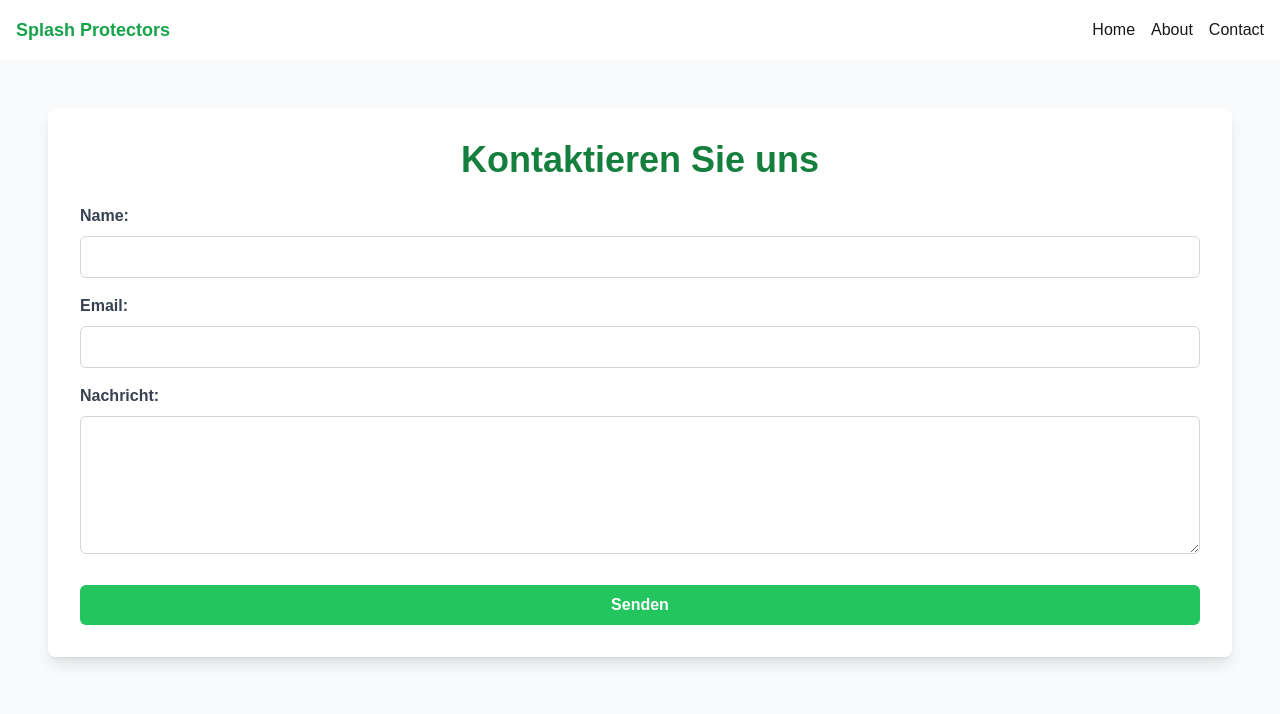
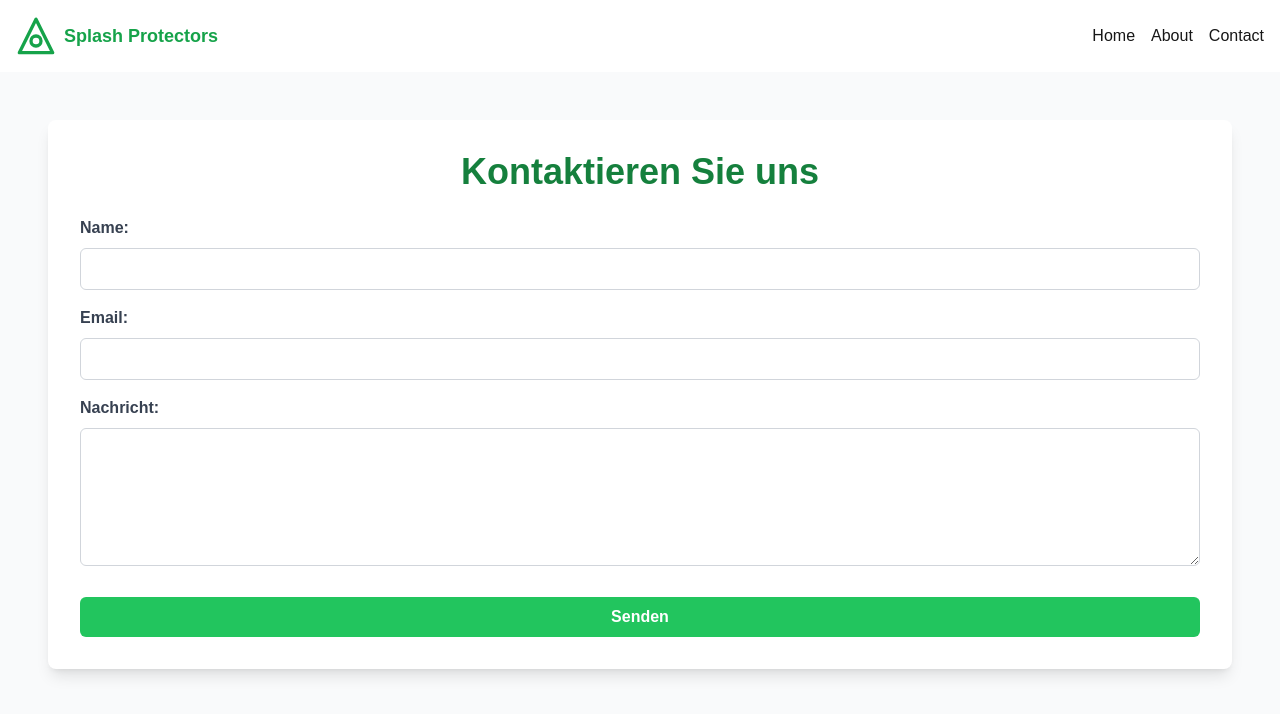
Before and after one commit to TihanMo/DrizzleGuard, a Next.js app: page /contact in a window 1280 px wide. Shown: the top 714 px of the page. Built offline with nearby package versions, Linux system fonts and the light colour scheme.

Commit message:
Header logo added

```diff
--- a/src/app/components/Header.js
+++ b/src/app/components/Header.js
@@ -6,7 +6,26 @@ export default function Header() {
   return (
     <header className="bg-white shadow p-4">
       <div className="container mx-auto flex justify-between items-center">
-        <h1 className="text-lg font-bold text-green-600">Splash Protectors</h1>
+        <Link href="/">
+          <div className="flex items-center">
+            <svg
+              xmlns="http://www.w3.org/2000/svg"
+              width="40"
+              height="40"
+              viewBox="0 0 24 24"
+              fill="none"
+              stroke="currentColor"
+              strokeWidth="2"
+              strokeLinecap="round"
+              strokeLinejoin="round"
+              className="text-green-600 mr-2"
+            >
+              <path d="M12 2L2 22h20L12 2z" />
+              <circle cx="12" cy="15" r="3" fill="white" />
+            </svg>
+            <span className="text-lg font-bold text-green-600">Splash Protectors</span>
+          </div>
+        </Link>
         <nav>
           <ul className="flex space-x-4">
             {navItems.map((item) => (
--- a/src/app/contact/page.js
+++ b/src/app/contact/page.js
@@ -8,7 +8,7 @@ export default function ContactPage() {
           <div className="bg-white shadow-lg rounded-lg p-8">
             <h1 className="text-4xl font-bold mb-6 text-center text-green-700">Kontaktieren Sie uns</h1>
 
-            <form action="/api/contact" method="post"> {/* Replace with your API endpoint */}
+            <form>
               <div className="mb-4">
                 <label htmlFor="name" className="block text-gray-700 font-bold mb-2">Name:</label>
                 <input type="text" id="name" name="name" className="w-full px-3 py-2 border border-gray-300 rounded-md focus:outline-none focus:border-green-500" required />
```
